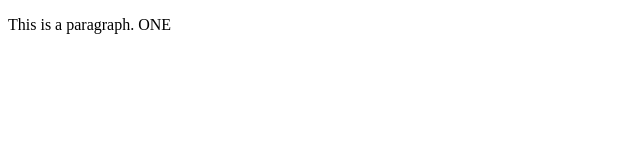
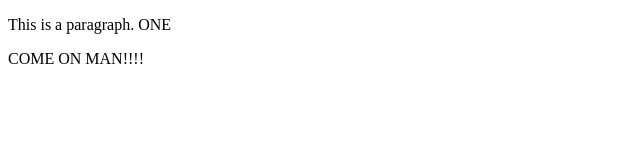
Before and after one commit to manchasavalos/learning-git, a plain HTML site: page index.html in a window 1280 px wide. Shown: the whole page, without its empty margins (0-640 px from the left). Drawn offline with Linux system fonts and the light colour scheme.

Commit message:
more html

```diff
--- a/index.html
+++ b/index.html
@@ -7,5 +7,7 @@
 
 <p>This is a paragraph. ONE</p>
 
+COME ON MAN!!!!
+
 </body>
 </html>
```
